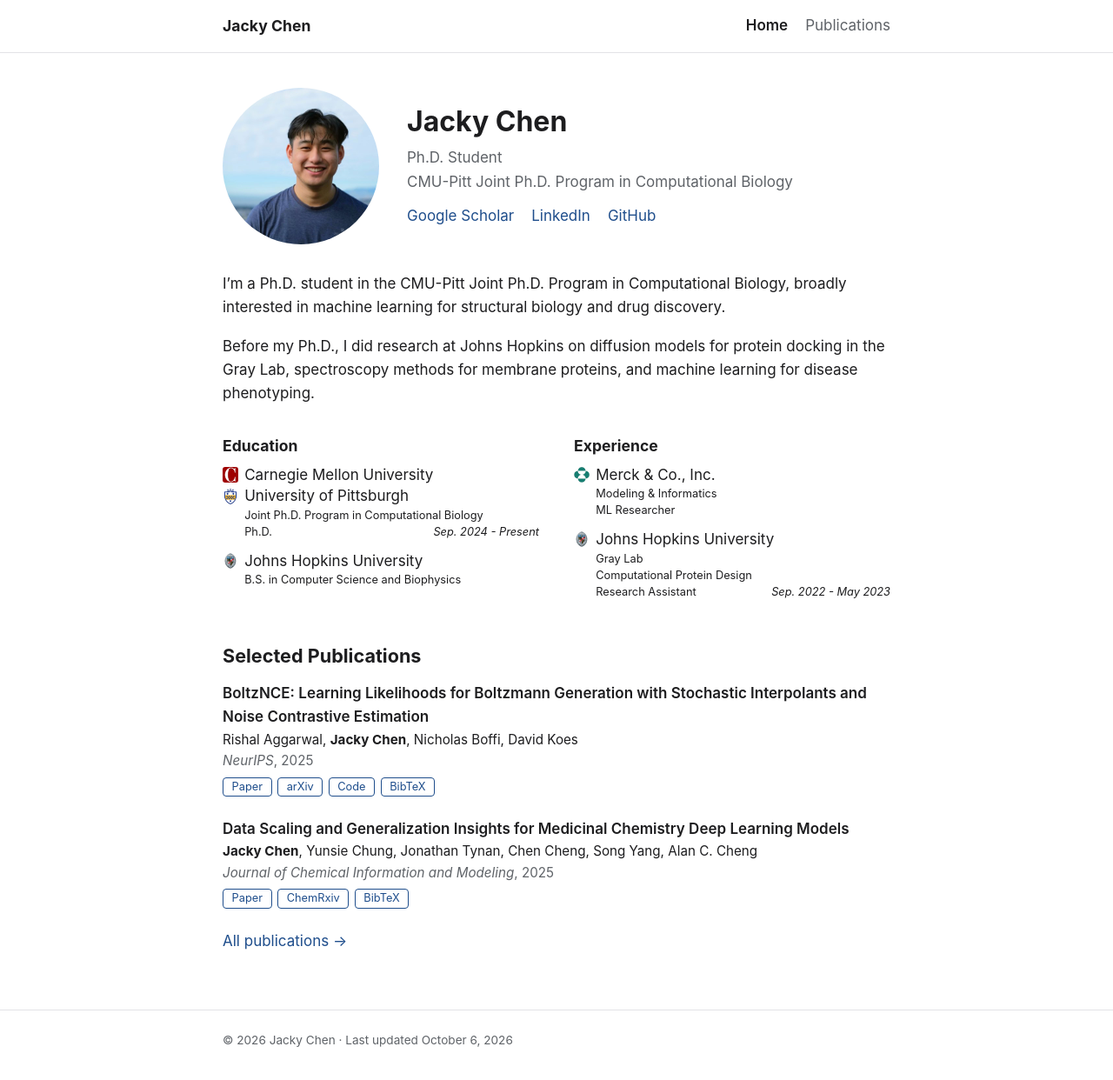
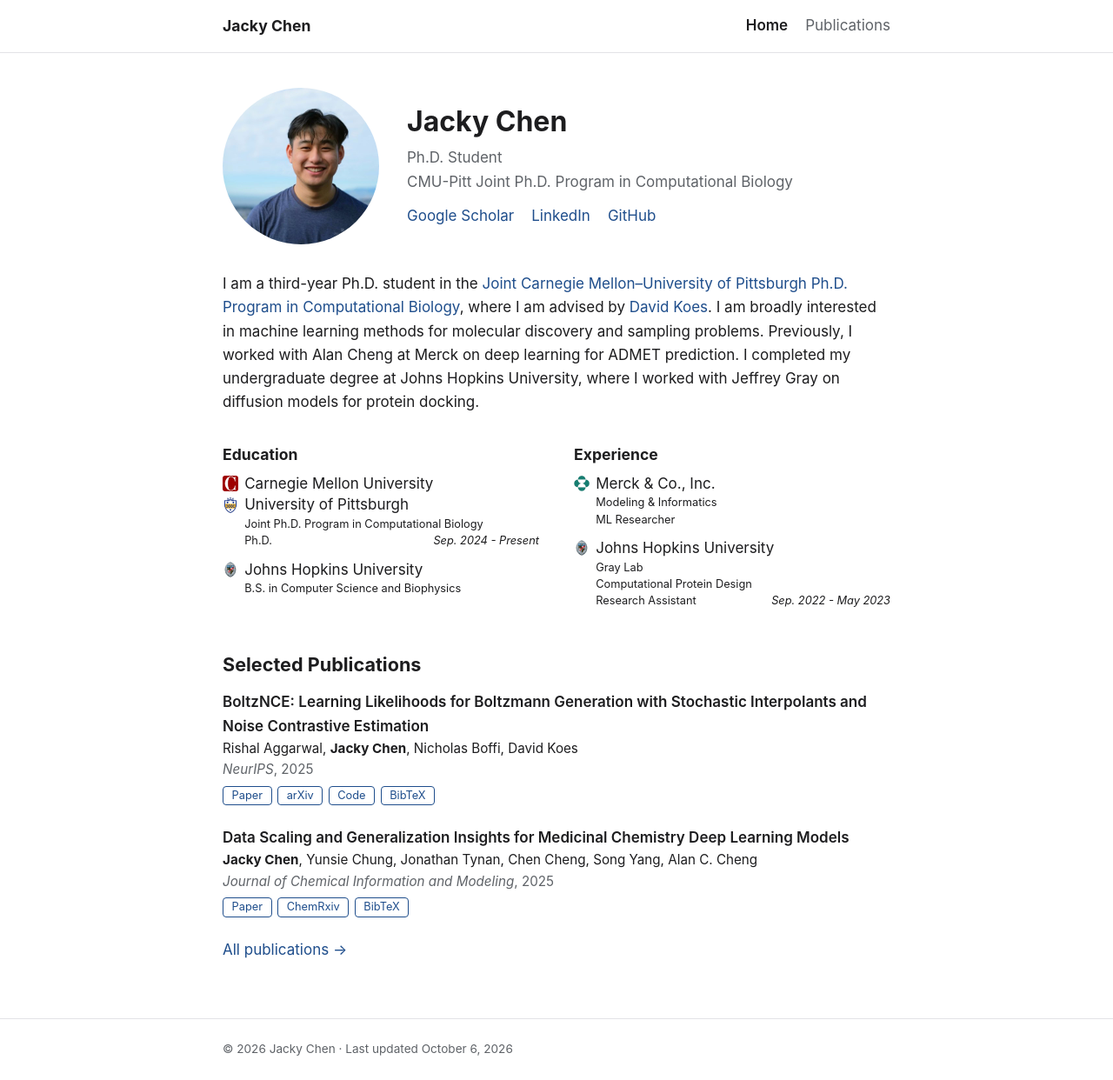
Before and after one commit to jackychen08/jackychen08.github.io, a Jekyll site: the page built from index.md, in a window 1280 px wide. Shown: the whole page at 87% size. Built offline with Jekyll 4.4.1, drawn with Linux system fonts in a browser that asks for light colours.

Commit message:
Update homepage bio
Replaces the bio with Jacky's revised paragraph (program, advisor,
interests, Merck, and undergraduate research), linking the program and
advisor pages.

Co-Authored-By: Claude Opus 5.5 <noreply@anthropic.com>
Claude-Session: https://claude.ai/code/session_01SFKn8DoVL7ZXZfSh8DeZDn

```diff
--- a/index.md
+++ b/index.md
@@ -15,9 +15,7 @@ title: Homepage
   </div>
 </section>
 
-I'm a Ph.D. student in the CMU-Pitt Joint Ph.D. Program in Computational Biology, broadly interested in machine learning for structural biology and drug discovery.
-
-Before my Ph.D., I did research at Johns Hopkins on diffusion models for protein docking in the Gray Lab, spectroscopy methods for membrane proteins, and machine learning for disease phenotyping.
+I am a third-year Ph.D. student in the [Joint Carnegie Mellon–University of Pittsburgh Ph.D. Program in Computational Biology](https://www.cmu.edu/compbio/), where I am advised by [David Koes](https://bits.csb.pitt.edu/). I am broadly interested in machine learning methods for molecular discovery and sampling problems. Previously, I worked with Alan Cheng at Merck on deep learning for ADMET prediction. I completed my undergraduate degree at Johns Hopkins University, where I worked with Jeffrey Gray on diffusion models for protein docking.
 
 {% if site.data.education.size > 0 or site.data.experience.size > 0 -%}
 <section class="cv-grid">
```
